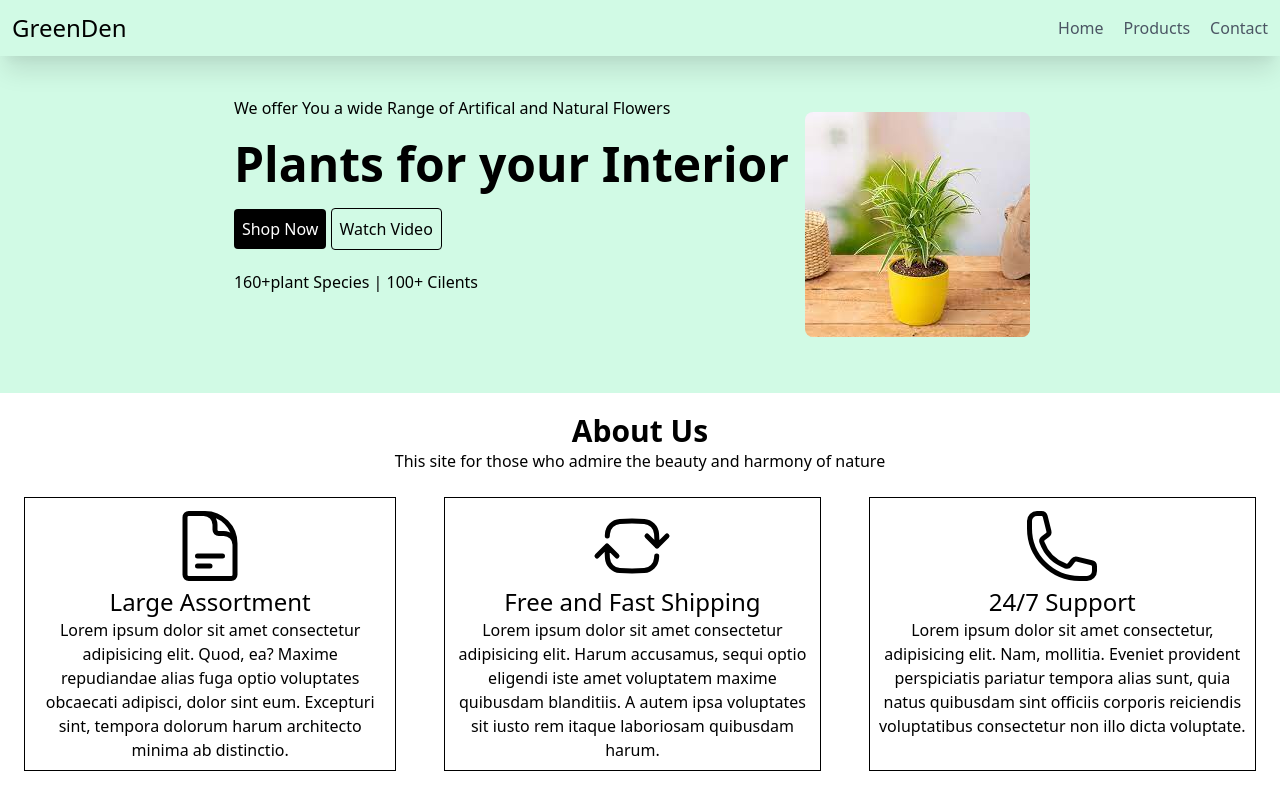
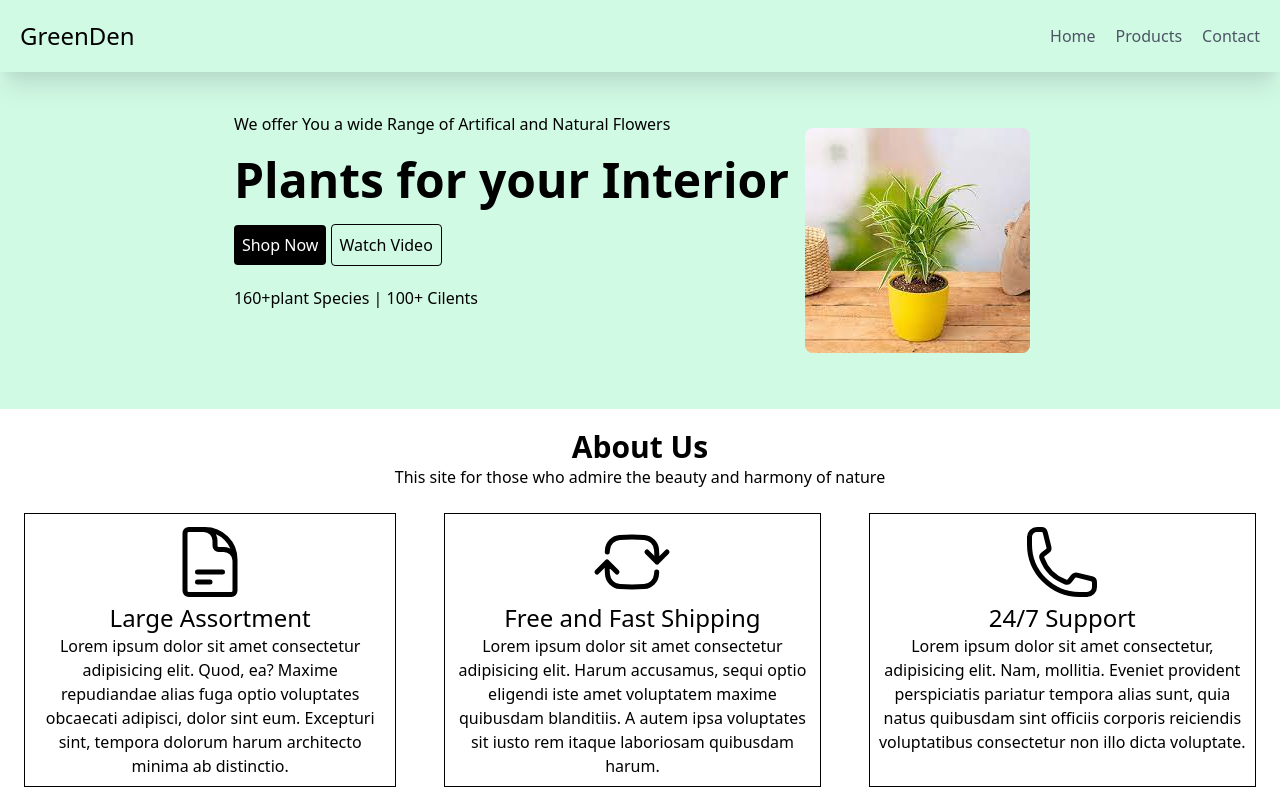
Before and after one commit to SharanS6/GreenDen-Tailwind, a plain HTML site: page index.html in a window 1280 px wide. Shown: the top 800 px of the page. Drawn offline with nearby package versions, Linux system fonts and the light colour scheme.

Commit message:
updated style in index page

```diff
--- a/index.html
+++ b/index.html
@@ -14,7 +14,7 @@
   <body>
     <!--Navbar-->
     <nav
-      class="bg-green-100 p-3 flex items-center justify-between shadow-xl z-10 sticky top-0"
+      class="bg-green-100 p-5 flex items-center justify-between shadow-xl z-10 sticky top-0 "
     >
       <h1 class="text-2xl">GreenDen</h1>
       <svg
```
Also changed, not shown: contact.html (+1 -1 lines), product.html (+1 -1 lines).
